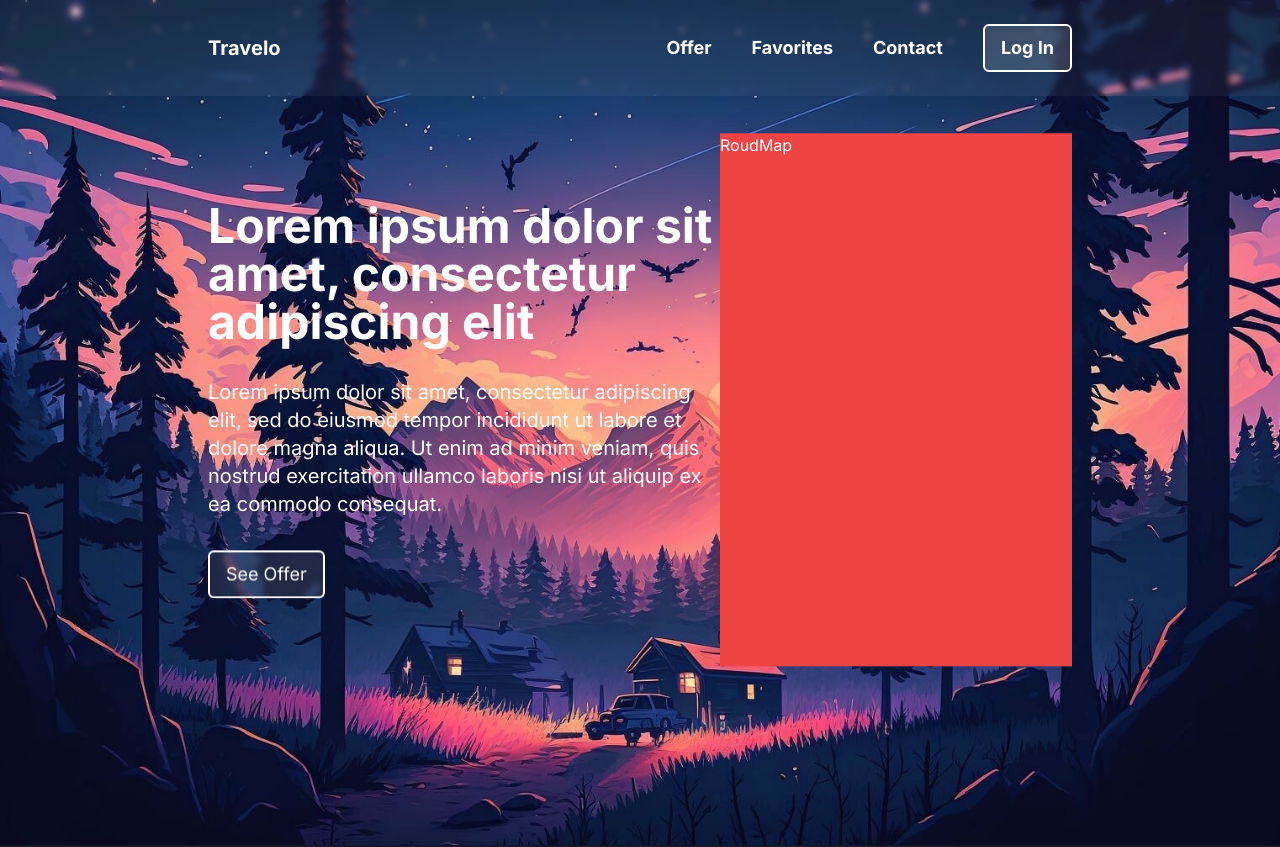
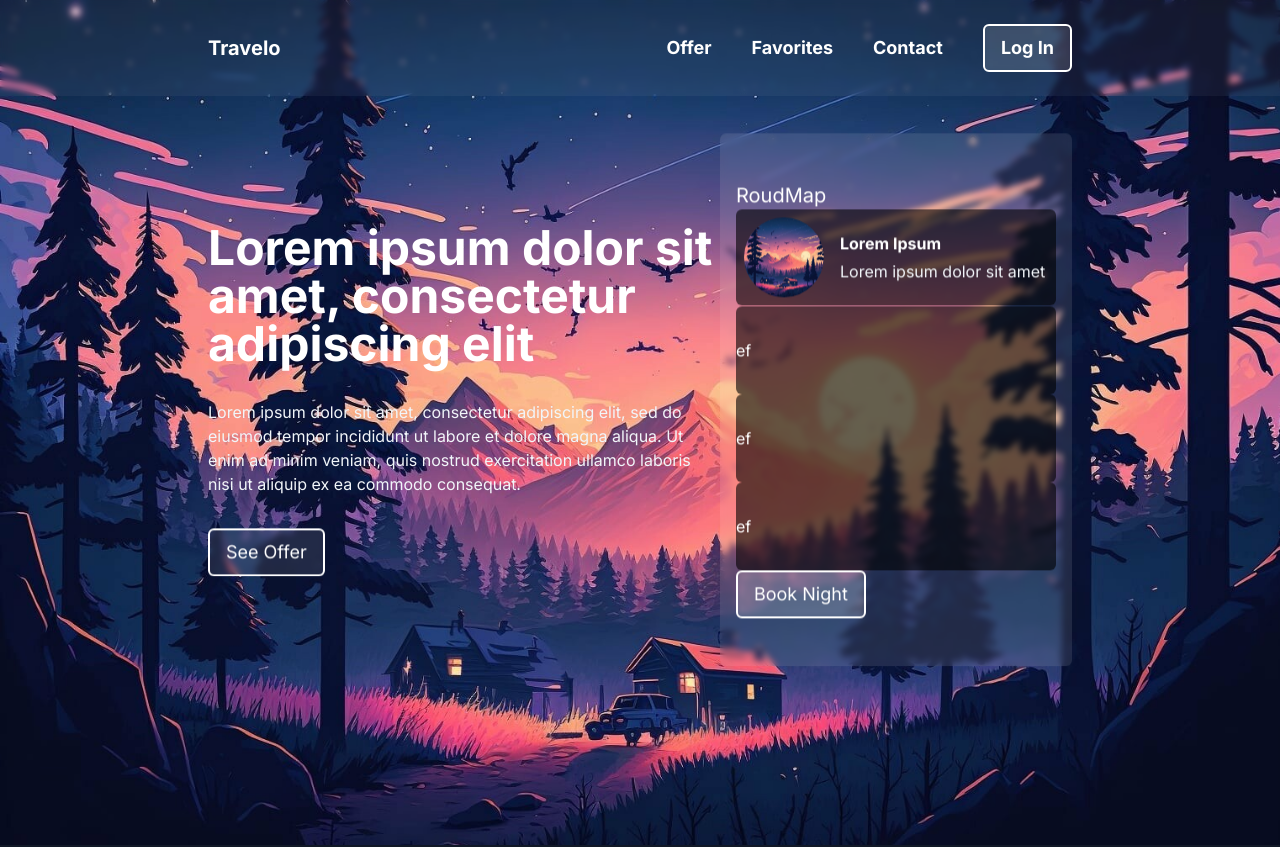
Before and after one commit to JayCodeGitHub/Travelo, a Next.js app: page / in a window 1280 px wide. Shown: the top 847 px of the page. Built offline with nearby package versions, Linux system fonts and the light colour scheme.

Commit message:
Style RoudMap Item

```diff
--- a/src/components/hero.tsx
+++ b/src/components/hero.tsx
@@ -17,7 +17,7 @@ export default function Hero() {
           <h1 className="text-5xl font-bold">
             Lorem ipsum dolor sit amet, consectetur adipiscing elit
           </h1>
-          <p className="text-xl ">
+          <p className="text-x text-slate-100">
             Lorem ipsum dolor sit amet, consectetur adipiscing elit, sed do
             eiusmod tempor incididunt ut labore et dolore magna aliqua. Ut enim
             ad minim veniam, quis nostrud exercitation ullamco laboris nisi ut
--- a/src/components/roudMap.tsx
+++ b/src/components/roudMap.tsx
@@ -1,7 +1,29 @@
+import Image from "next/image";
+import Button from "./button";
+
 export default function RoudMap() {
   return (
-    <div className="bg-red-500 w-96">
-      <p>RoudMap</p>
+    <div className="rounded-md w-96 backdrop-blur-[3px] bg-white/10 flex justify-between py-12 px-4 flex-col">
+      <h2 className="text-xl">RoudMap</h2>
+      <div className="flex w-full h-24 gap-4 px-2 py-2 rounded-md bg-black/60">
+        <Image
+          className="object-cover w-auto h-full rounded-full aspect-square"
+          src="/images/hero.jpg"
+          alt="Hero Image"
+          width={1522}
+          height={1005}
+        />
+        <div className="flex flex-col items-start justify-center gap-1">
+          <h3 className="font-bold">Lorem Ipsum</h3>
+          <p className="text-slate-100">Lorem ipsum dolor sit amet</p>
+        </div>
+      </div>
+      <div className="w-full py-8 rounded-md bg-black/60">ef</div>
+      <div className="w-full py-8 rounded-md bg-black/60">ef</div>
+      <div className="w-full py-8 rounded-md bg-black/60">ef</div>
+      <span>
+        <Button>Book Night</Button>
+      </span>
     </div>
   );
 }
```
